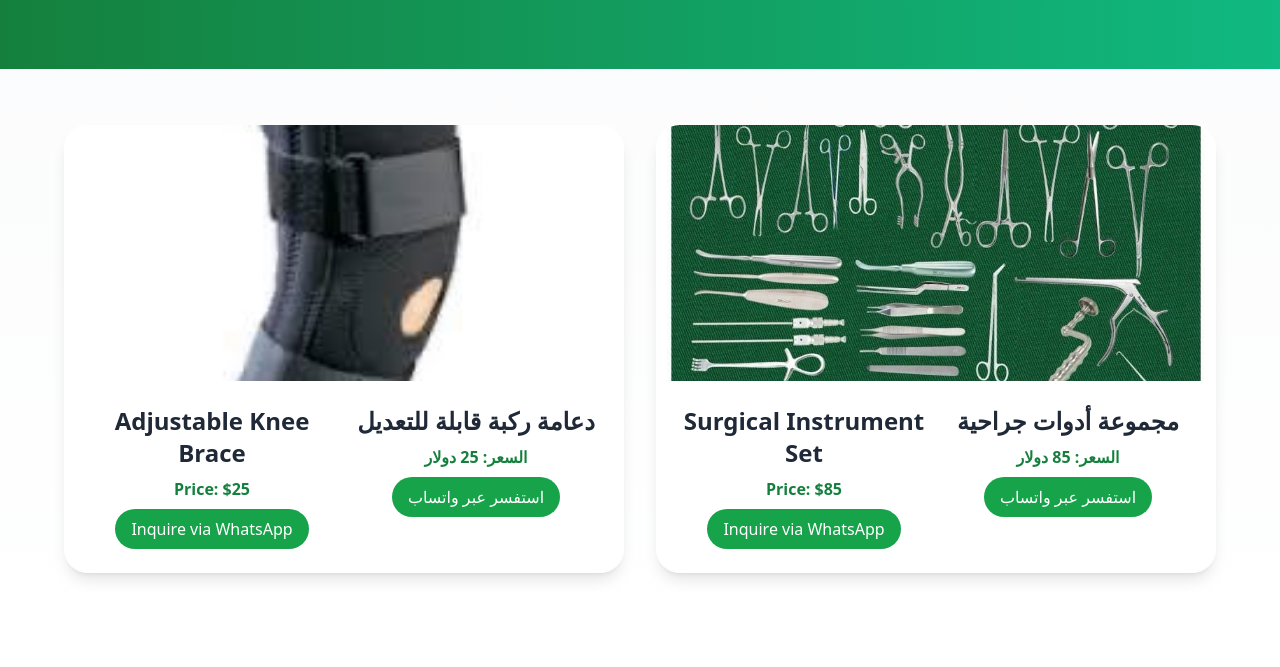
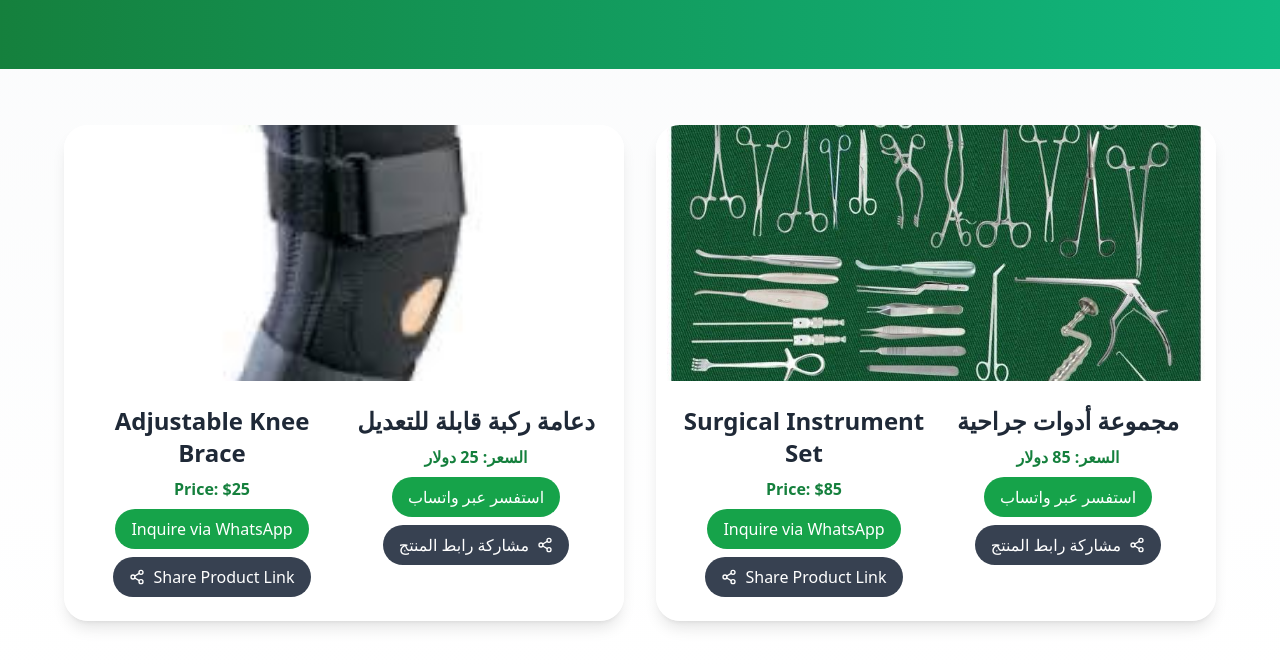
Before and after one commit to sindafa/website, a plain HTML site: page index.html in a window 1280 px wide. Shown: the part 251-918 px from the top of the page. Before the commit the page ends 880 px from the top, so only its background shows below. Drawn offline with nearby package versions, Linux system fonts and the light colour scheme.

Commit message:
Update index.html

```diff
--- a/index.html
+++ b/index.html
@@ -27,28 +27,18 @@
         },
       };
     </script>
+    <!-- Lucide icons -->
+    <script src="https://unpkg.com/lucide@latest"></script>
   </head>
   <body class="bg-gradient-to-b from-gray-50 to-white text-gray-800">
     <!-- Hero Section -->
-    <section
-      class="relative h-[40vh] flex items-center justify-center text-center px-4 overflow-hidden"
-    >
-      <div
-        class="absolute inset-0 bg-gradient-to-r from-green-700 to-emerald-500 animate-fadeIn"
-      ></div>
+    <section class="relative h-[40vh] flex items-center justify-center text-center px-4 overflow-hidden">
+      <div class="absolute inset-0 bg-gradient-to-r from-green-700 to-emerald-500 animate-fadeIn"></div>
       <div class="relative z-10 text-white space-y-2 animate-slideUp">
-        <h1 class="text-4xl md:text-6xl font-bold tracking-wide drop-shadow-lg">
-          Sindafa – Sudan
-        </h1>
-        <p class="text-xl md:text-2xl">
-          Orthopedic Supports & Surgical Instruments
-        </p>
-        <p class="text-xl md:text-2xl" dir="rtl">
-          دعائم تقويم العظام والأدوات الجراحية
-        </p>
-        <p class="text-base md:text-lg mt-2">
-          We provide delivery | <span dir="rtl">نقدم خدمة التوصيل</span>
-        </p>
+        <h1 class="text-4xl md:text-6xl font-bold tracking-wide drop-shadow-lg">Sindafa – Sudan</h1>
+        <p class="text-xl md:text-2xl">Orthopedic Supports & Surgical Instruments</p>
+        <p class="text-xl md:text-2xl" dir="rtl">دعائم تقويم العظام والأدوات الجراحية</p>
+        <p class="text-base md:text-lg mt-2">We provide delivery | <span dir="rtl">نقدم خدمة التوصيل</span></p>
       </div>
     </section>
 
@@ -56,9 +46,7 @@
     <section class="px-4 py-14 space-y-16">
       <div class="grid md:grid-cols-2 gap-8 max-w-6xl mx-auto animate-fadeIn">
         <!-- Product 1 -->
-        <div
-          class="bg-white/70 backdrop-blur-md rounded-3xl shadow-lg overflow-hidden transition hover:scale-105 duration-300 ease-in-out"
-        >
+        <div class="bg-white/70 backdrop-blur-md rounded-3xl shadow-lg overflow-hidden transition hover:scale-105 duration-300 ease-in-out">
           <img src="1.jpg" alt="Knee Brace" class="w-full h-64 object-cover" />
           <div class="p-6 grid grid-cols-1 md:grid-cols-2 gap-4 text-center">
             <!-- English -->
@@ -72,6 +60,13 @@
               >
                 Inquire via WhatsApp
               </a>
+              <button
+                onclick="copyLink('https://yourwebsite.com/product1')"
+                class="mt-2 inline-flex items-center gap-2 bg-gray-700 text-white px-4 py-2 rounded-full hover:bg-gray-800 transition"
+              >
+                <i data-lucide="share-2" class="w-4 h-4"></i>
+                Share Product Link
+              </button>
             </div>
             <!-- Arabic -->
             <div class="space-y-2" dir="rtl">
@@ -84,19 +79,20 @@
               >
                 استفسر عبر واتساب
               </a>
+              <button
+                onclick="copyLink('https://yourwebsite.com/product1')"
+                class="mt-2 inline-flex items-center gap-2 bg-gray-700 text-white px-4 py-2 rounded-full hover:bg-gray-800 transition"
+              >
+                <i data-lucide="share-2" class="w-4 h-4"></i>
+                مشاركة رابط المنتج
+              </button>
             </div>
           </div>
         </div>
 
         <!-- Product 2 -->
-        <div
-          class="bg-white/70 backdrop-blur-md rounded-3xl shadow-lg overflow-hidden transition hover:scale-105 duration-300 ease-in-out"
-        >
-          <img
-            src="2.jpg"
-            alt="Surgical Instruments"
-            class="w-full h-64 object-cover"
-          />
+        <div class="bg-white/70 backdrop-blur-md rounded-3xl shadow-lg overflow-hidden transition hover:scale-105 duration-300 ease-in-out">
+          <img src="2.jpg" alt="Surgical Instruments" class="w-full h-64 object-cover" />
           <div class="p-6 grid grid-cols-1 md:grid-cols-2 gap-4 text-center">
             <!-- English -->
             <div class="space-y-2">
@@ -109,6 +105,13 @@
               >
                 Inquire via WhatsApp
               </a>
+              <button
+                onclick="copyLink('https://yourwebsite.com/product2')"
+                class="mt-2 inline-flex items-center gap-2 bg-gray-700 text-white px-4 py-2 rounded-full hover:bg-gray-800 transition"
+              >
+                <i data-lucide="share-2" class="w-4 h-4"></i>
+                Share Product Link
+              </button>
             </div>
             <!-- Arabic -->
             <div class="space-y-2" dir="rtl">
@@ -121,10 +124,31 @@
               >
                 استفسر عبر واتساب
               </a>
+              <button
+                onclick="copyLink('https://yourwebsite.com/product2')"
+                class="mt-2 inline-flex items-center gap-2 bg-gray-700 text-white px-4 py-2 rounded-full hover:bg-gray-800 transition"
+              >
+                <i data-lucide="share-2" class="w-4 h-4"></i>
+                مشاركة رابط المنتج
+              </button>
             </div>
           </div>
         </div>
       </div>
     </section>
+
+    <!-- Share script -->
+    <script>
+      function copyLink(url) {
+        navigator.clipboard.writeText(url).then(() => {
+          alert("Product link copied to clipboard!");
+        }).catch(err => {
+          alert("Failed to copy link: " + err);
+        });
+      }
+
+      // Load Lucide icons
+      lucide.createIcons();
+    </script>
   </body>
 </html>
```
